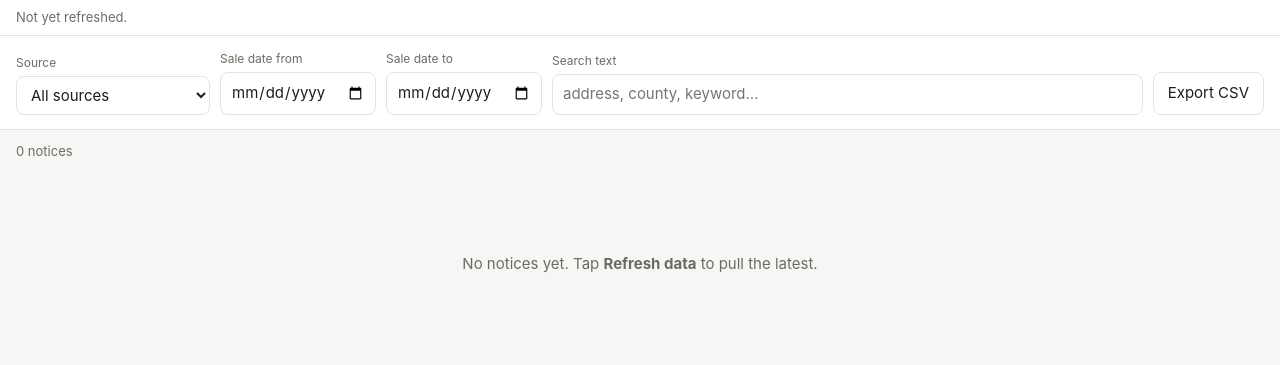
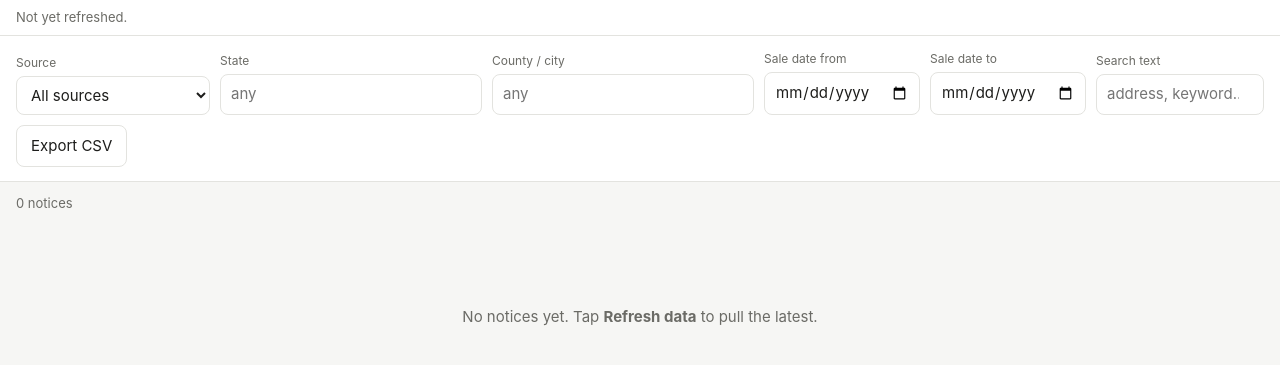
Before and after one commit to jamalamid-a11y/notice-finder, a Flask app: page / in a window 1280 px wide. Shown: the part 72-437 px from the top of the page. Run offline with Flask 3, Linux system fonts and the light colour scheme; data that the repository does not hold is empty.

Commit message:
Update index.html

```diff
--- a/templates/index.html
+++ b/templates/index.html
@@ -21,6 +21,14 @@
       {% for s in sources %}<option value="{{ s.id }}">{{ s.label }}</option>{% endfor %}
     </select>
   </label>
+  <label>State
+    <input list="state-list" id="f-state" placeholder="any" autocomplete="off">
+    <datalist id="state-list"></datalist>
+  </label>
+  <label>County / city
+    <input list="county-list" id="f-county" placeholder="any" autocomplete="off">
+    <datalist id="county-list"></datalist>
+  </label>
   <label>Sale date from
     <input type="date" id="f-from">
   </label>
@@ -28,7 +36,7 @@
     <input type="date" id="f-to">
   </label>
   <label class="grow">Search text
-    <input type="search" id="f-q" placeholder="address, county, keyword…">
+    <input type="search" id="f-q" placeholder="address, keyword…">
   </label>
   <button id="exportBtn">Export CSV</button>
 </section>
@@ -45,18 +53,29 @@ let timer = null;
 function qs() {
   const p = new URLSearchParams();
   const src = $('#f-source').value, f = $('#f-from').value,
-        t = $('#f-to').value, q = $('#f-q').value.trim();
+        t = $('#f-to').value, q = $('#f-q').value.trim(),
+        county = $('#f-county').value.trim(), state = $('#f-state').value.trim();
   if (src) p.set('source', src);
+  if (state) p.set('state', state);
+  if (county) p.set('county', county);
   if (f) p.set('from', f);
   if (t) p.set('to', t);
   if (q) p.set('q', q);
   return p.toString();
 }
 
+function fillList(id, values) {
+  const dl = $('#' + id);
+  if (!dl) return;
+  dl.innerHTML = values.map(v => `<option value="${v}"></option>`).join('');
+}
+
 async function load() {
   const r = await fetch('/api/notices?' + qs());
   const data = await r.json();
   renderStatus(data.status);
+  fillList('county-list', data.counties || []);
+  fillList('state-list', data.states || []);
   render(data.notices);
   $('#count').textContent = data.count + ' notice' + (data.count === 1 ? '' : 's');
 }
@@ -90,6 +109,7 @@ function render(rows) {
         ${n.sale_date ? `<span class="saledate">${n.sale_date}${n.sale_time ? ' · ' + n.sale_time : ''}</span>` : ''}
       </div>
       ${field('Property', n.property_address)}
+      ${field('County', [n.county, n.state].filter(Boolean).join(', '))}
       ${field('Sale location', n.court_location)}
       ${field('Published', n.published_date)}
       <details><summary>Full notice</summary><p class="full">${(n.full_text||'').replace(/</g,'&lt;')}</p>
@@ -104,7 +124,8 @@ $('#refreshBtn').onclick = async () => {
 };
 $('#exportBtn').onclick = () => location = '/api/export.csv?' + qs();
 ['f-source','f-from','f-to'].forEach(id => $('#'+id).onchange = load);
-$('#f-q').oninput = () => { clearTimeout(window._d); window._d = setTimeout(load, 300); };
+['f-q','f-county','f-state'].forEach(id =>
+  $('#'+id).oninput = () => { clearTimeout(window._d); window._d = setTimeout(load, 300); });
 
 load();
 </script>
```
